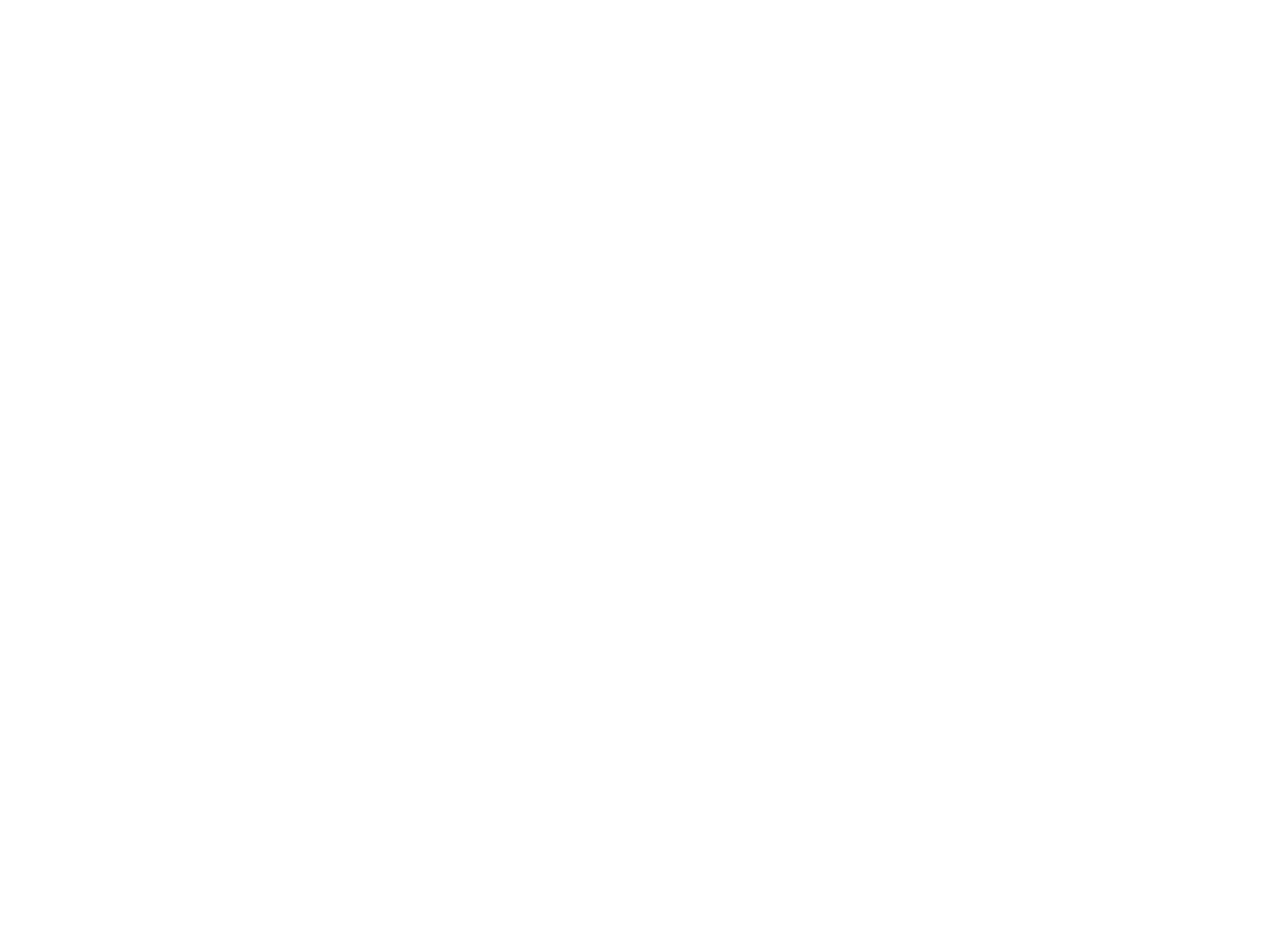
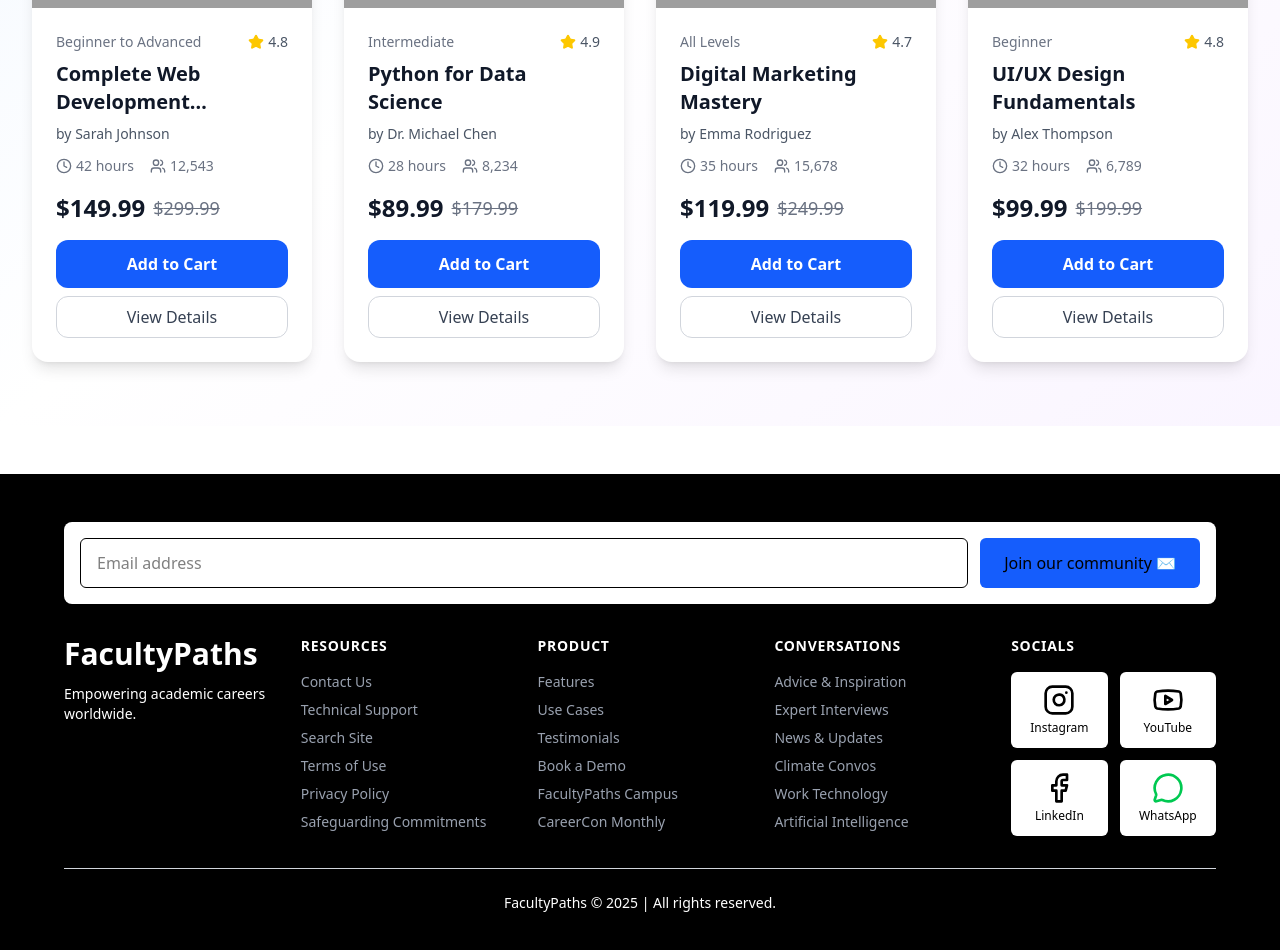
Before and after one commit to iamshobhxt/FacultyPaths, a React (Vite) app: page /courses in a window 1280 px wide. Before the commit this address had no page. Shown: the part 660-1610 px from the top of the page. Before the commit the page ends 800 px from the top, so only its background shows below. Built offline with nearby package versions, Linux system fonts and the light colour scheme; grey boxes are pictures that could not be loaded.

Commit message:
update new files

```diff
--- a/src/Components/Courses/Courses.jsx
+++ b/src/Components/Courses/Courses.jsx
@@ -139,7 +139,7 @@
   };
 
   return (
-    <div className="min-h-screen bg-gradient-to-br from-blue-50 via-white to-purple-50">
+    <div className="min-h-screen my-12 bg-gradient-to-br from-blue-50 via-white to-purple-50">
       {/* Hero Section */}
       <div className="bg-gradient-to-r from-blue-600 to-purple-600 text-white py-5">
         <div className="flex items-center space-x-4">
--- a/src/Components/Footer/Footer.jsx
+++ b/src/Components/Footer/Footer.jsx
@@ -1,22 +1,21 @@
+import React, { useState } from "react";
+import { Instagram, Youtube, Facebook, MessageCircle } from "lucide-react";
 
-import React, { useState } from 'react';
-import {Instagram ,Youtube , Facebook , Twitter ,LetterTextIcon} from "lucide-react";
-
-// Newsletter Component
+// ✅ Newsletter Component
 const Newsletter = () => {
-  const [email, setEmail] = useState('');
+  const [email, setEmail] = useState("");
   const [isSubmitting, setIsSubmitting] = useState(false);
 
   const handleSubmit = () => {
     if (!email) {
-      alert('Please enter an email address');
+      alert("Please enter an email address");
       return;
     }
 
     setIsSubmitting(true);
     setTimeout(() => {
       alert(`Thank you for subscribing with ${email}!`);
-      setEmail('');
+      setEmail("");
       setIsSubmitting(false);
     }, 1000);
   };
@@ -36,28 +35,32 @@
           className="px-6 py-3 bg-blue-600 text-black rounded-md hover:bg-blue-700 transition-colors disabled:opacity-50 disabled:cursor-not-allowed whitespace-nowrap"
           disabled={isSubmitting}
         >
-          {isSubmitting ? 'Joining...' : 'Join our community ✉️'}
+          {isSubmitting ? "Joining..." : "Join our community ✉️"}
         </button>
       </div>
     </div>
   );
 };
 
-// Footer Group Component
 const FooterGroup = ({ title, links }) => {
   return (
     <div className="space-y-4">
-      <h3 className="text-sm font-semibold text-white uppercase tracking-wider">{title}</h3>
+      <h3 className="text-sm font-semibold text-white uppercase tracking-wider">
+        {title}
+      </h3>
       <div className="flex flex-col space-y-2">
         {links.map((link, index) => (
           <a
             key={index}
-            href={link.href || '#'}
-            className="text-gray-600 hover:text-blue-600 transition-colors text-sm cursor-pointer"
+            href={link.href || "#"}
+            className="text-gray-400 hover:text-blue-400 transition-colors text-sm cursor-pointer"
+            target={link.href?.startsWith("http") ? "_blank" : "_self"}
+            rel="noopener noreferrer"
             onClick={(e) => {
-              e.preventDefault();
-              if (link.onClick) link.onClick();
-              console.log(`Clicked: ${link.text}`);
+              if (link.onClick) {
+                e.preventDefault();
+                link.onClick();
+              }
             }}
           >
             {link.text}
@@ -68,29 +71,52 @@
   );
 };
 
-// Social Links Component
+
 const SocialLinks = () => {
   const socialLinks = [
-    { platform: 'instagram', url: 'https://www.instagram.com/yourusername', icon: <Instagram className="h-8 w-8" />, label: 'Instagram' },
-    { platform: 'youtube', url: 'https://www.youtube.com/yourchannel', icon:<Youtube className="h-8 w-8" /> , label: 'YouTube' },
-    { platform: 'linkedin', url: 'https://www.linkedin.com/in/yourusername', icon: <Facebook className="h-8 w-8" />, label: 'LinkedIn' },
-    { platform: 'twitter', url: 'https://twitter.com/yourusername', icon: <Twitter className="h-8 w-8" />, label: 'Twitter' }
+    {
+      platform: "instagram",
+      url: "https://www.instagram.com/facultypaths/",
+      icon: <Instagram className="h-8 w-8" />,
+      label: "Instagram",
+    },
+    {
+      platform: "youtube",
+      url: "https://youtube.com/@facultypaths?si=ZLTUQU-YaPiMHr4c",
+      icon: <Youtube className="h-8 w-8" />,
+      label: "YouTube",
+    },
+    {
+      platform: "linkedin",
+      url: "https://www.linkedin.com/company/facultypaths/posts/?feedView=all",
+      icon: <Facebook className="h-8 w-8" />,
+      label: "LinkedIn",
+    },
+    {
+      platform: "whatsapp",
+      url: "https://whatsapp.com/channel/0029VaqmcXALI8YRqcXkWH0N",
+      icon: (
+        <MessageCircle className="h-8 w-8 text-green-500" />
+      ),
+      label: "WhatsApp",
+    },
   ];
 
-  const handleSocialClick = (platform, url) => {
-    console.log(`Opening ${platform}: ${url}`);
-    alert(`Would open ${platform} in new tab`);
+  const handleSocialClick = (url) => {
+    window.open(url, "_blank", "noopener,noreferrer");
   };
 
   return (
     <div className="space-y-4">
-      <h3 className="text-sm font-semibold text-white uppercase tracking-wider">SOCIALS</h3>
+      <h3 className="text-sm font-semibold text-white uppercase tracking-wider">
+        SOCIALS
+      </h3>
       <div className="grid grid-cols-2 gap-3">
         {socialLinks.map((social) => (
           <button
             key={social.platform}
-            onClick={() => handleSocialClick(social.platform, social.url)}
-            className="flex flex-col items-center  justify-center p-3 bg-white rounded-md hover:bg-gray-200 transition-colors cursor-pointer"
+            onClick={() => handleSocialClick(social.url)}
+            className="flex flex-col items-center justify-center p-3 bg-white rounded-md hover:bg-gray-200 transition-colors cursor-pointer"
             title={social.label}
           >
             <span className="text-xl mb-1">{social.icon}</span>
@@ -102,35 +128,39 @@
   );
 };
 
-// Main Footer Component
+// ✅ Main Footer Component
 const Footer = () => {
   const [currentYear] = useState(new Date().getFullYear());
 
   const footerData = {
     resources: [
-      { text: 'Contact Us', href: '/contact' },
-      { text: 'Technical Support', href: '/support' },
-      { text: 'Search Site', href: '/search' },
-      { text: 'Terms of Use', href: '/terms' },
-      { text: 'Privacy Policy', href: '/privacy' },
-      { text: 'Safeguarding Commitments', href: '/safeguarding' }
+      { text: "Contact Us", href: "/contact" },
+      { text: "Technical Support", href: "/support" },
+      { text: "Search Site", href: "/search" },
+      { text: "Terms of Use", href: "/terms" },
+      { text: "Privacy Policy", href: "/privacy" },
+      { text: "Safeguarding Commitments", href: "/safeguarding" },
     ],
     product: [
-      { text: 'Features', href: '/features' },
-      { text: 'Use Cases', href: '/use-cases' },
-      { text: 'Testimonials', href: '/testimonials' },
-      { text: 'Book a Demo', href: '/demo', onClick: () => alert('Demo booking form would open here') },
-      { text: 'facultypaths Campus', href: '/campus' },
-      { text: 'CareerCon Monthly', href: '/careercon' }
+      { text: "Features", href: "/features" },
+      { text: "Use Cases", href: "/use-cases" },
+      { text: "Testimonials", href: "/testimonials" },
+      {
+        text: "Book a Demo",
+        href: "/demo",
+        onClick: () => alert("Demo booking form would open here"),
+      },
+      { text: "FacultyPaths Campus", href: "/campus" },
+      { text: "CareerCon Monthly", href: "/careercon" },
     ],
     conversations: [
-      { text: 'Advice & Inspiration', href: '/advice' },
-      { text: 'Expert Interviews', href: '/interviews' },
-      { text: 'News & Updates', href: '/news' },
-      { text: 'Climate Convos', href: '/climate' },
-      { text: 'Work Technology', href: '/work-tech' },
-      { text: 'Artificial Intelligence', href: '/ai' }
-    ]
+      { text: "Advice & Inspiration", href: "/advice" },
+      { text: "Expert Interviews", href: "/interviews" },
+      { text: "News & Updates", href: "/news" },
+      { text: "Climate Convos", href: "/climate" },
+      { text: "Work Technology", href: "/work-tech" },
+      { text: "Artificial Intelligence", href: "/ai" },
+    ],
   };
 
   return (
@@ -144,7 +174,9 @@
           {/* Brand */}
           <div className="lg:col-span-1 space-y-3">
             <h2 className="text-3xl font-bold text-white">FacultyPaths</h2>
-            <p className="text-sm text-white">Empowering academic careers worldwide.</p>
+            <p className="text-sm text-white">
+              Empowering academic careers worldwide.
+            </p>
           </div>
 
           {/* Links Sections */}
@@ -160,7 +192,7 @@
         <hr className="border-gray-300 mb-6" />
         <div className="text-center">
           <p className="text-sm text-white">
-            Facultypaths © {currentYear} | All rights reserved.
+            FacultyPaths © {currentYear} | All rights reserved.
           </p>
         </div>
       </div>
--- a/src/Components/Header/Navbar.jsx
+++ b/src/Components/Header/Navbar.jsx
@@ -34,7 +34,7 @@
     ],
   },
   { name: "Portfolio", href: "/portfolio" },
-  { name: "Careers", href: "/careers" },
+  { name: "Courses", href: "/courses" },
   { name: "Contact Us", href: "/contact-us" },
 ];
 
--- a/src/main.jsx
+++ b/src/main.jsx
@@ -31,16 +31,10 @@
         </>
     }/>
       <Route path='contact-us' element ={<Contact/>} />
+      <Route path='courses' element ={<Courses/>}/>
     </Route>
       <Route path='account' element ={<Login/>} />
-      <Route path='careers' element ={
-        <>
-        <Courses/>
-        <Footer/>
-        </>
-    }/>
       <Route path='create-account' element ={<CreateAccount/>} />
-
     </>
   )
 )
```
